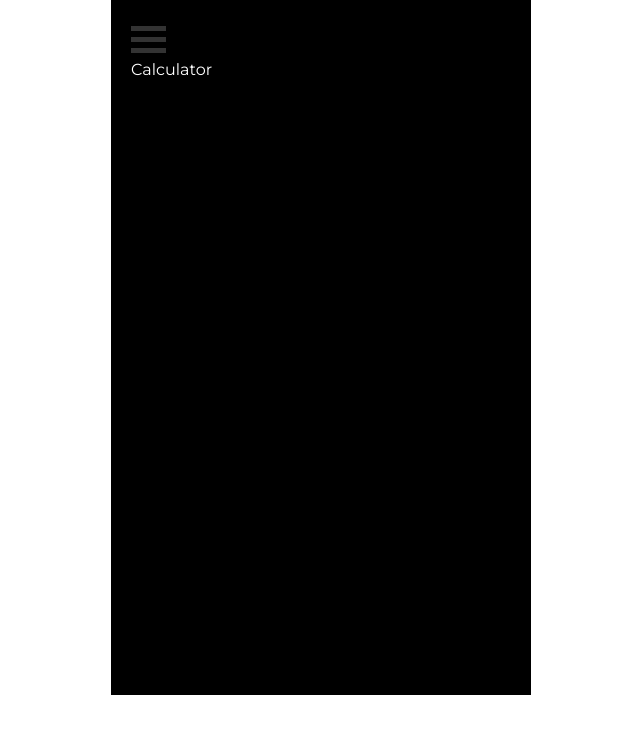
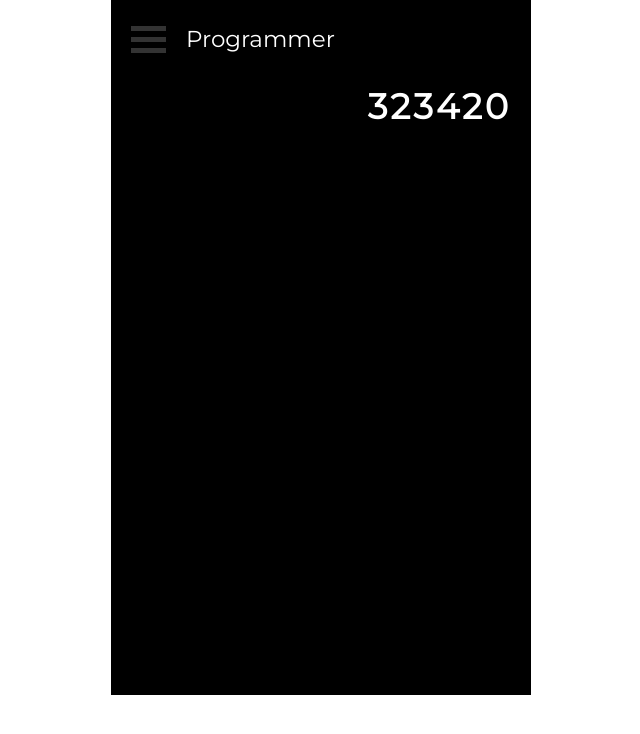
Before and after one commit to CLantigua2/programming-calculator, a React (Create React App) app: page / in a window 1280 px wide. Shown: the top 734 px of the page, without its empty margins (319-959 px from the left). Built offline with nearby package versions, Linux system fonts and the light colour scheme.

Commit message:
initializing based styles and components

```diff
--- a/src/App.css
+++ b/src/App.css
@@ -31,6 +31,7 @@ display: block;
 html {
   box-sizing: border-box;
   font-family: 'Montserrat', sans-serif;
+  font-size: 62.5%;
 }
 body {
 line-height: 1;
--- a/src/App.js
+++ b/src/App.js
@@ -1,8 +1,7 @@
 import React from 'react';
-import { Route } from 'react-router'
-// import ProgramCalc from './components/programCalc'
 import Container from './views/Container'
-import Nav from './components/Nav'
+import Header from './views/Header'
+import OutPut from './views/OutPut'
 
 import './App.css';
 
@@ -10,8 +9,8 @@ const App = () => {
   return (
     <div className="App">
       <Container>
-        <Route to="/"><Nav /></Route>
-        <p>Calculator</p>
+        <Header />
+        <OutPut />
       </Container>
     </div>
   );
--- /dev/null
+++ b/src/components/OutPutField.js
@@ -0,0 +1,24 @@
+import React from 'react'
+import styled from '@emotion/styled'
+
+const OutPutField = () => {
+    return (
+        <Container>
+            <h1>
+                323420
+        </h1>
+        </Container>
+    )
+}
+
+export default OutPutField
+
+const Container = styled.div`
+    width: 100%;
+    text-align: right;
+    h1 {
+        font-size: 3.5rem;
+        font-weight: 900;
+        letter-spacing: 3px;
+    }
+`
--- /dev/null
+++ b/src/components/Title.js
@@ -0,0 +1,13 @@
+import React from 'react'
+import styled from '@emotion/styled'
+
+const Title = () => (
+    <H3>Programmer</H3>
+)
+
+export default Title
+
+const H3 = styled.h3`
+    font-size: 2.3rem;
+    margin-left: 20px;
+`
--- /dev/null
+++ b/src/views/Header.js
@@ -0,0 +1,23 @@
+import React from 'react'
+import Title from '../components/Title'
+import Nav from '../components/Nav'
+import { Route } from 'react-router'
+import styled from '@emotion/styled'
+
+const Header = () => (
+    <Container>
+        <Route to="/"><Nav /></Route>
+        <Route to="/"><Title /></Route>
+    </Container>
+)
+
+export default Header
+
+const Container = styled.div`
+    display: flex;
+    flex-direction: row;
+    align-items: center;
+    justify-content: space-around;
+    margin-bottom: 30px;
+    width: 200px;
+`
--- /dev/null
+++ b/src/views/OutPut.js
@@ -0,0 +1,12 @@
+import React from 'react'
+import OutPutField from '../components/OutPutField'
+
+const OutPut = () => {
+    return (
+        <div>
+            <OutPutField />
+        </div>
+    )
+}
+
+export default OutPut
```
